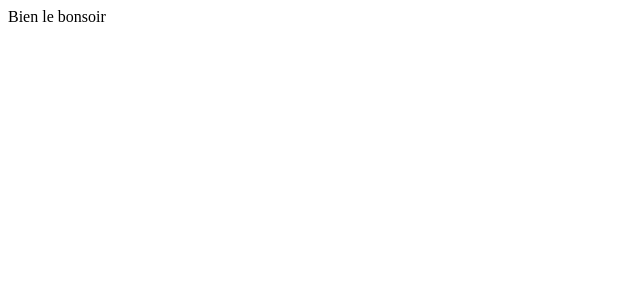
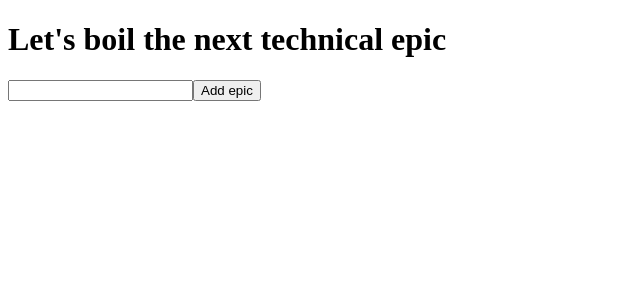
Before and after one commit to VanNayer/boiled, a React app: page / in a window 1280 px wide. Shown: the top 300 px of the page, without its empty margins (0-640 px from the left). Built offline with nearby package versions, Linux system fonts and the light colour scheme.

Commit message:
feat(ux): add input button and list

```diff
--- /dev/null
+++ b/src/components/App.js
@@ -0,0 +1,17 @@
+import React, { Component, PropTypes } from 'react';
+import NewEpicForm from './NewEpicForm.js';
+import EpicsList from './EpicsList.js'
+
+class App extends Component {
+  render() {
+    return (
+      <div>
+        <h1>{"Let's boil the next technical epic"}</h1>
+        <NewEpicForm/>
+        <EpicsList/>
+      </div>
+    );
+  }
+}
+App.propTypes = {};
+export default App;
--- a/src/components/App.react.js
+++ /dev/null
@@ -1,13 +0,0 @@
-import React, { Component, PropTypes } from 'react';
-
-class App extends Component {
-  render() {
-    return (
-      <span>Bien le bonsoir</span>
-    );
-  }
-}
-
-App.propTypes = {};
-
-export default App;
--- /dev/null
+++ b/src/components/EpicsList.js
@@ -0,0 +1,18 @@
+import React, {Component} from 'react';
+
+class EpicsList extends Component {
+  state = {epics: []};
+  render()
+   {
+    return (
+      <ul>
+        {
+          this.state.epics.map((epic) =>
+            <li>{epic}</li>
+          )
+        }
+      </ul>
+    )
+  }
+}
+export default EpicsList;
--- /dev/null
+++ b/src/components/NewEpicForm.js
@@ -0,0 +1,10 @@
+import React from 'react';
+import InputText from './atoms/InputText.js';
+import Button from './atoms/Button.js'
+const NewEpicForm = () => (
+  <div>
+    <InputText/>
+    <Button text='Add epic'/>
+  </div>
+);
+export default NewEpicForm;
--- /dev/null
+++ b/src/components/atoms/Button.js
@@ -0,0 +1,8 @@
+import React from 'react';
+
+const Button = ({onClick, text}) => (
+  <button type='button' onClick={onClick}>
+    {text}
+  </button>
+);
+export default Button;
--- /dev/null
+++ b/src/components/atoms/InputText.js
@@ -0,0 +1,5 @@
+import React from 'react';
+const InputText = () => (
+  <input type="text" name="text"/>
+);
+export default InputText;
--- a/src/index.js
+++ b/src/index.js
@@ -1,7 +1,7 @@
 import 'rxjs';
 import React from 'react';
 import {render} from 'react-dom';
-import App from './components/App.react.js';
+import App from './components/App.js';
 
 render(
   <App/>,
```
